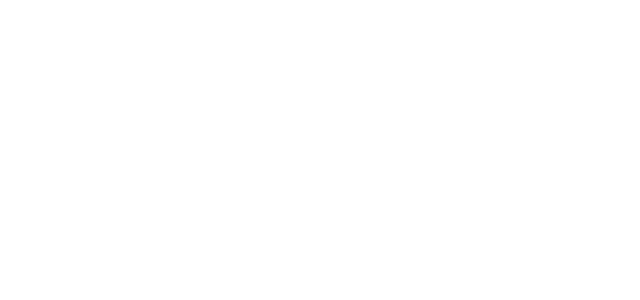
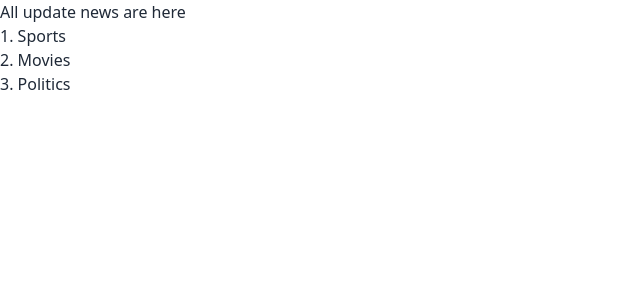
Before and after one commit to Tanmoy-Parvez/explore-next-js-more, a Next.js app: page /news in a window 1280 px wide. Shown: the top 300 px of the page, without its empty margins (0-640 px from the left). Built offline with nearby package versions, Linux system fonts and the light colour scheme; data requests are answered from the project's data file.

Commit message:
displing serverside data

```diff
--- a/pages/news/index.js
+++ b/pages/news/index.js
@@ -1,8 +1,11 @@
 
-const NewsList = () => {
+const NewsList = ({newses}) => {
     return (
         <div>
-
+            <h1>All update news are here</h1>
+            {
+                newses.map(news => <h3 key={news.id}>{news.id}. {news.title}</h3>)
+            }
         </div>
     );
 };
@@ -15,7 +18,7 @@ export const getServerSideProps = async () => {
     console.log(data);
     return {
         props: {
-
+           newses: data,
         }
     }
 }
```
